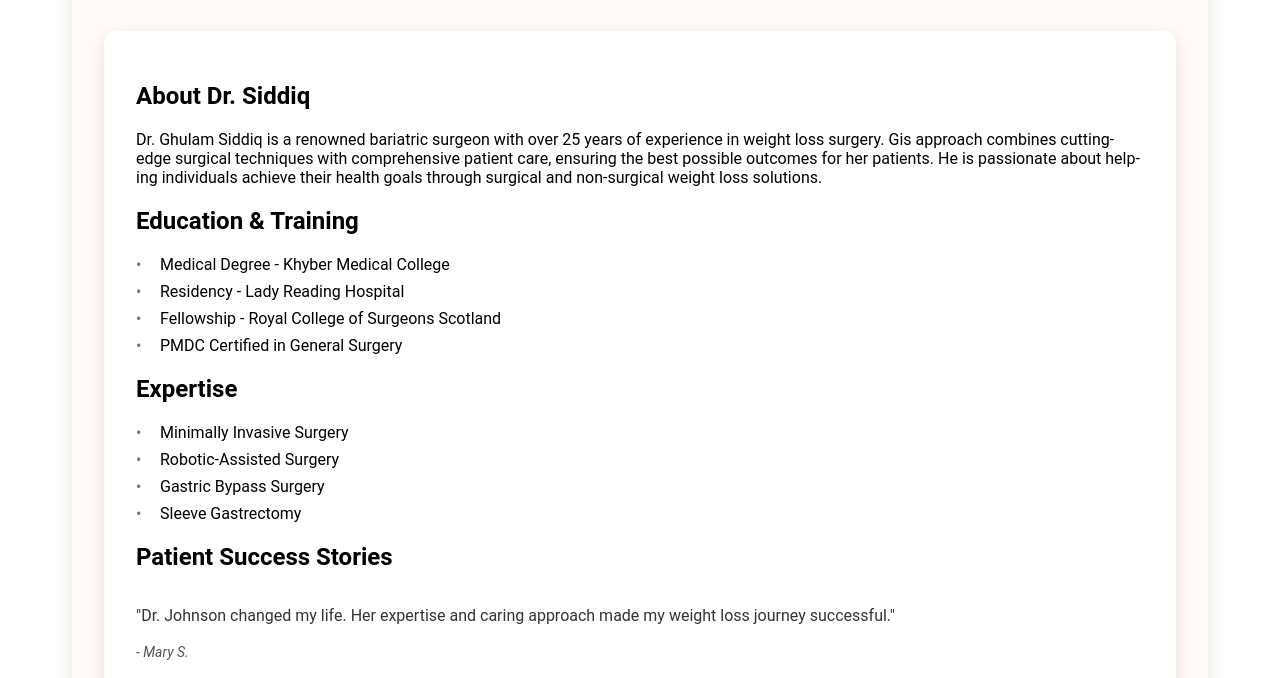
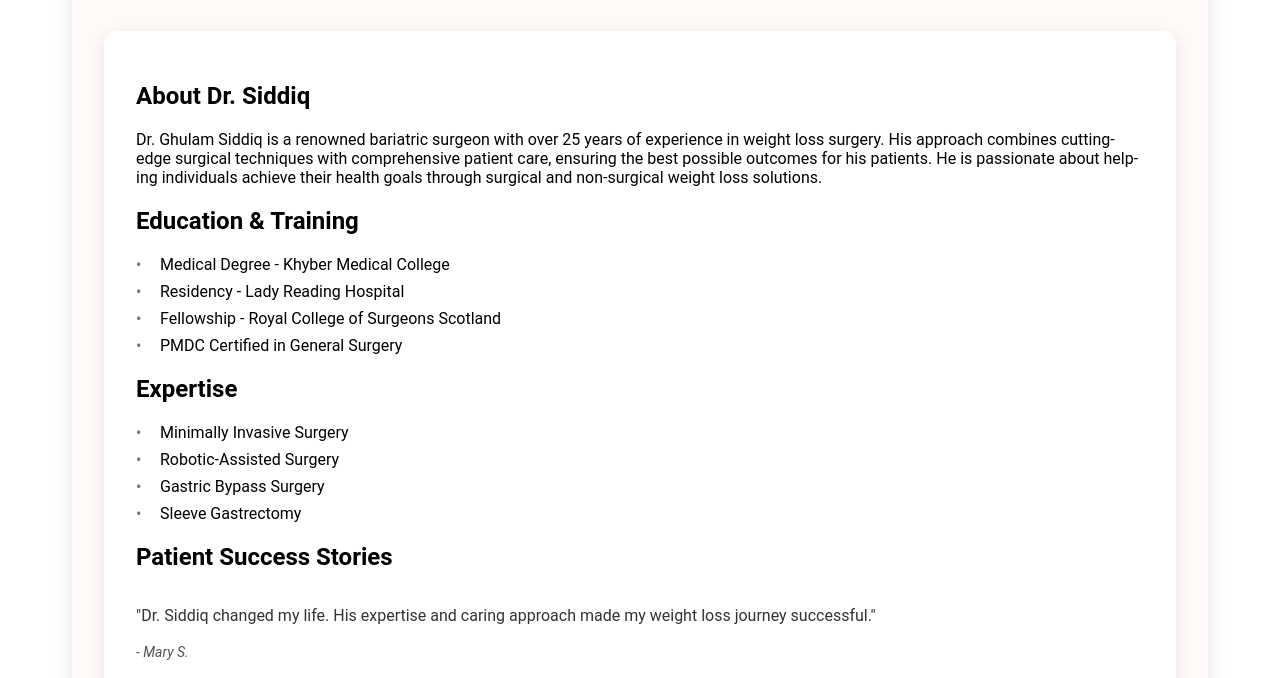
Before and after one commit to emad-siddiq/surgeon_website, a React (Create React App) app in the folder frontend/: page /about in a window 1280 px wide. Shown: the part 1400-2078 px from the top of the page. Built offline with nearby package versions, Linux system fonts and the light colour scheme.

Commit message:
fix: correct pronouns and doctor's name in About page
- 'Gis approach' -> 'His approach' (typo)
- 'her patients' -> 'his patients' (Dr. Siddiq uses he/him)
- 'Dr. Johnson' + 'Her expertise' -> 'Dr. Siddiq' + 'His expertise'
  in the testimonial quote

```diff
--- a/frontend/src/pages/About/About.jsx
+++ b/frontend/src/pages/About/About.jsx
@@ -58,8 +58,8 @@ const About = () => {
             <h2>About Dr. Siddiq</h2>
             <p className="about-text">
               Dr. Ghulam Siddiq is a renowned bariatric surgeon with over 25 years of experience
-              in weight loss surgery. Gis approach combines cutting-edge surgical techniques with
-              comprehensive patient care, ensuring the best possible outcomes for her patients.
+              in weight loss surgery. His approach combines cutting-edge surgical techniques with
+              comprehensive patient care, ensuring the best possible outcomes for his patients.
               He is passionate about helping individuals achieve their health goals through
               surgical and non-surgical weight loss solutions.
             </p>
@@ -82,7 +82,7 @@ const About = () => {
             <h2>Patient Success Stories</h2>
             <div className="testimonial-container">
               <p className="testimonial-text">
-                "Dr. Johnson changed my life. Her expertise and caring approach made my weight loss journey successful."
+                "Dr. Siddiq changed my life. His expertise and caring approach made my weight loss journey successful."
               </p>
               <span className="testimonial-author">- Mary S.</span>
               <p className="testimonial-text">
```
